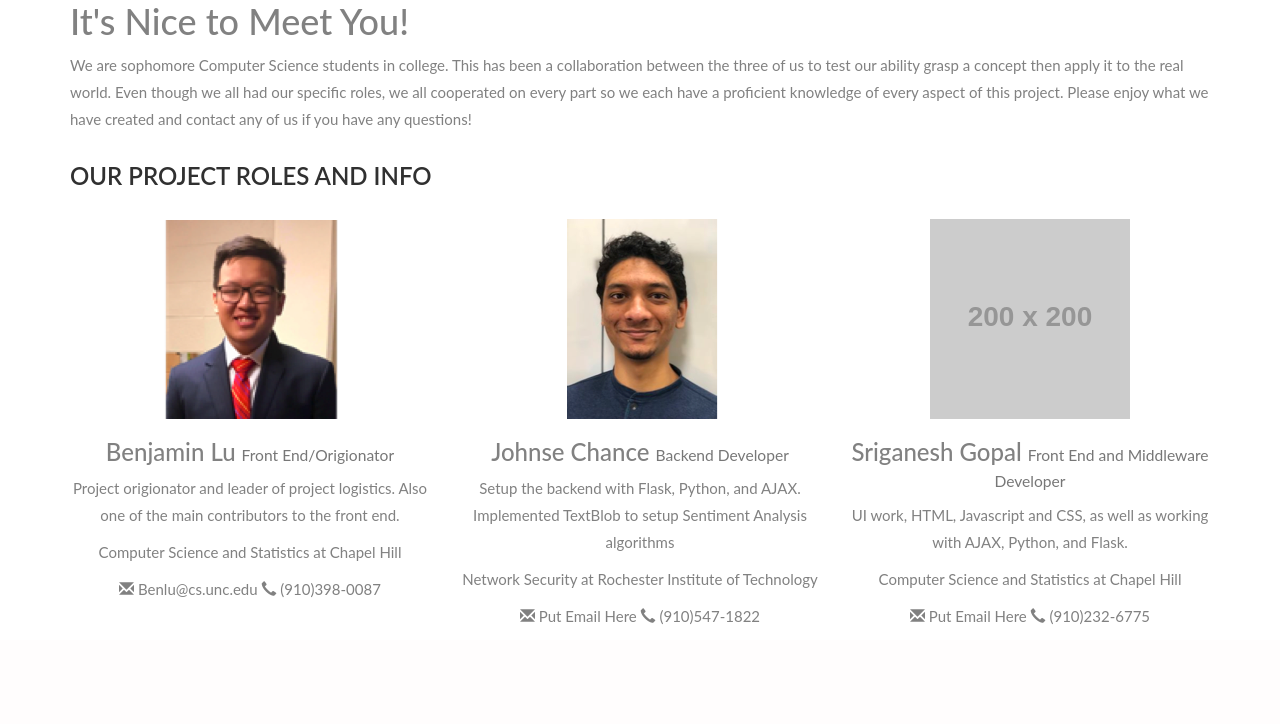
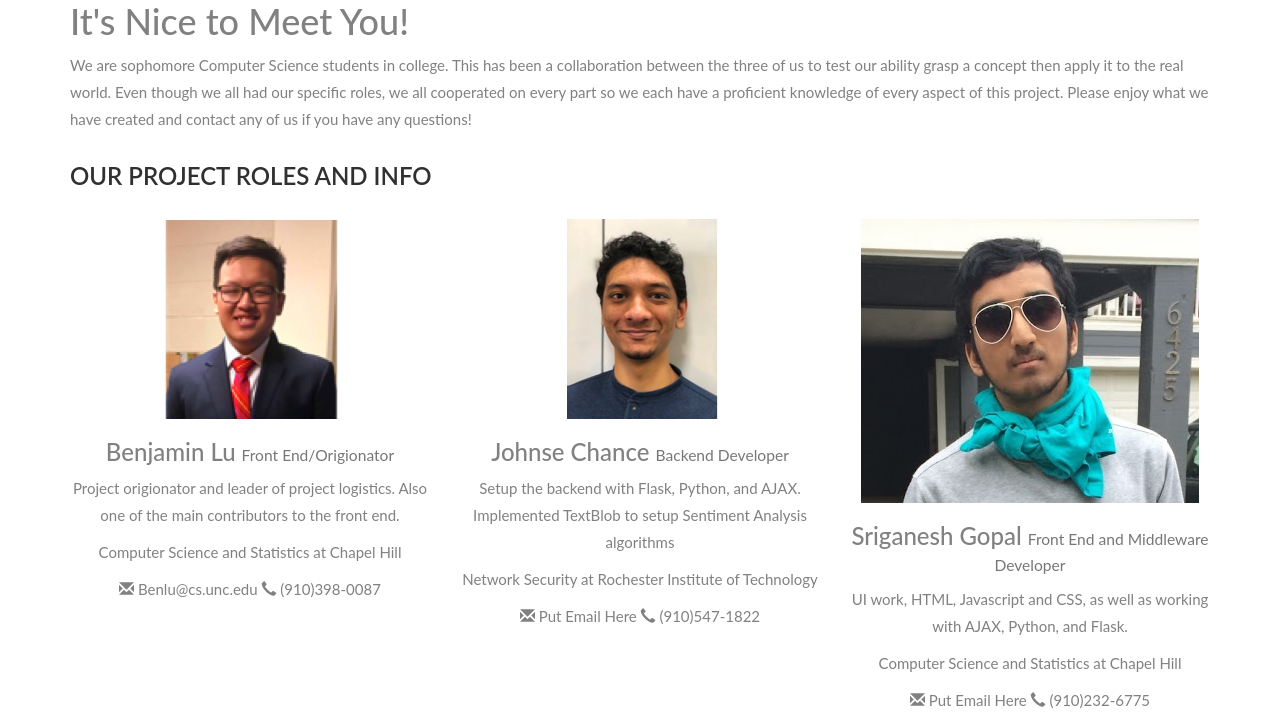
Before and after one commit to Speaker4TheUndead/Sentiment-Analysis, a Flask app: page /people in a window 1280 px wide. Shown: the part 400-1124 px from the top of the page. Before the commit the page ends 1024 px from the top, so only its background shows below. Run offline with Flask 2, Linux system fonts and the light colour scheme; grey boxes labelled with a size stand in for pictures from a placeholder-image service; some libraries are stand-ins or nearby versions.

Commit message:
Idk what I did

```diff
--- a/server/templates/people.html
+++ b/server/templates/people.html
@@ -308,7 +308,7 @@
 
             </div>
             <div class="col-lg-4 col-sm-6 text-center mb-4">
-                <img class="rounded-circle img-fluid d-block mx-auto" src="http://placehold.it/200x200" alt="">
+                <img class="rounded-circle img-fluid d-block mx-auto" src="../static/img/SriganeshPic.png" alt="">
                 <h3>Sriganesh Gopal
                     <small>Front End and Middleware Developer</small>
                 </h3>
```
